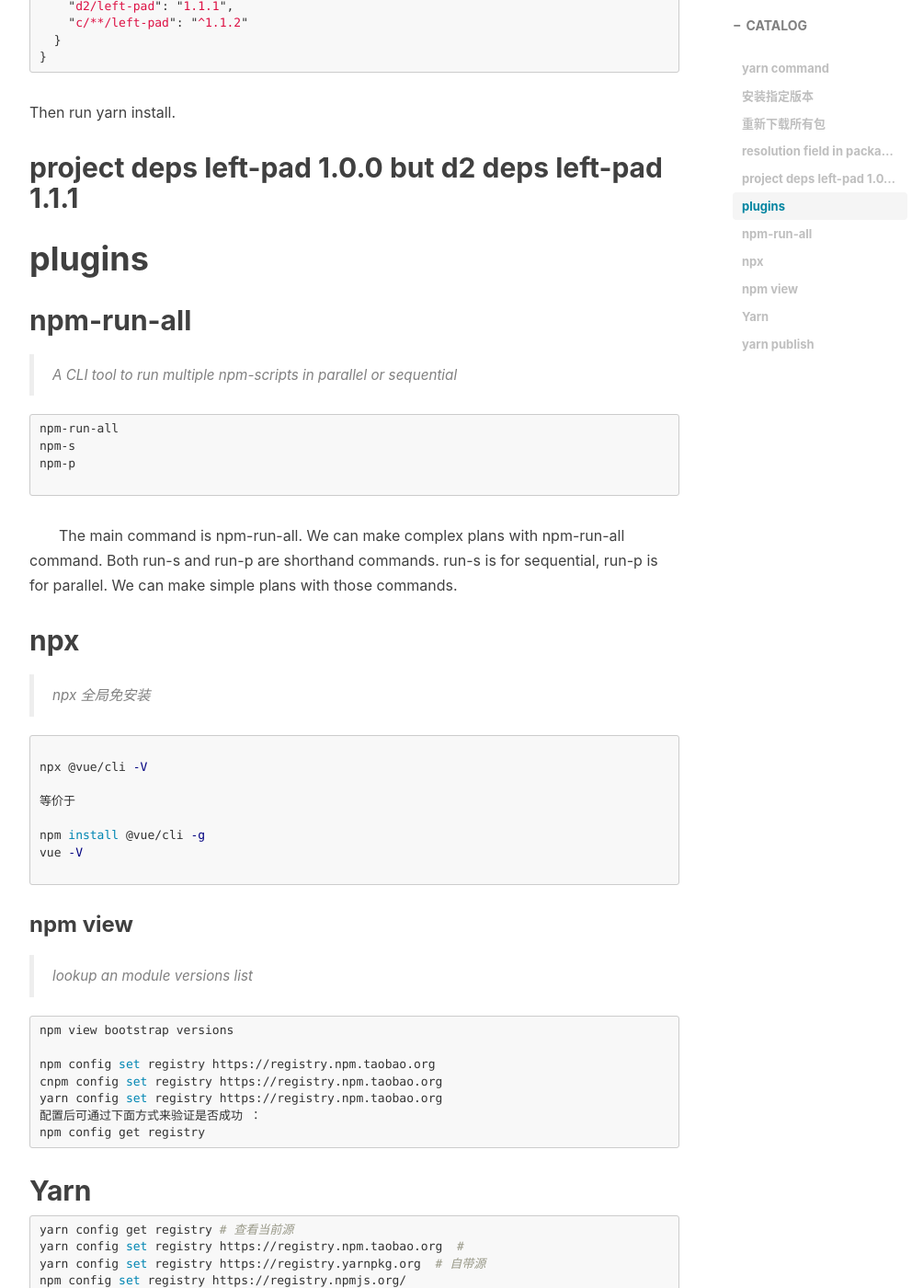
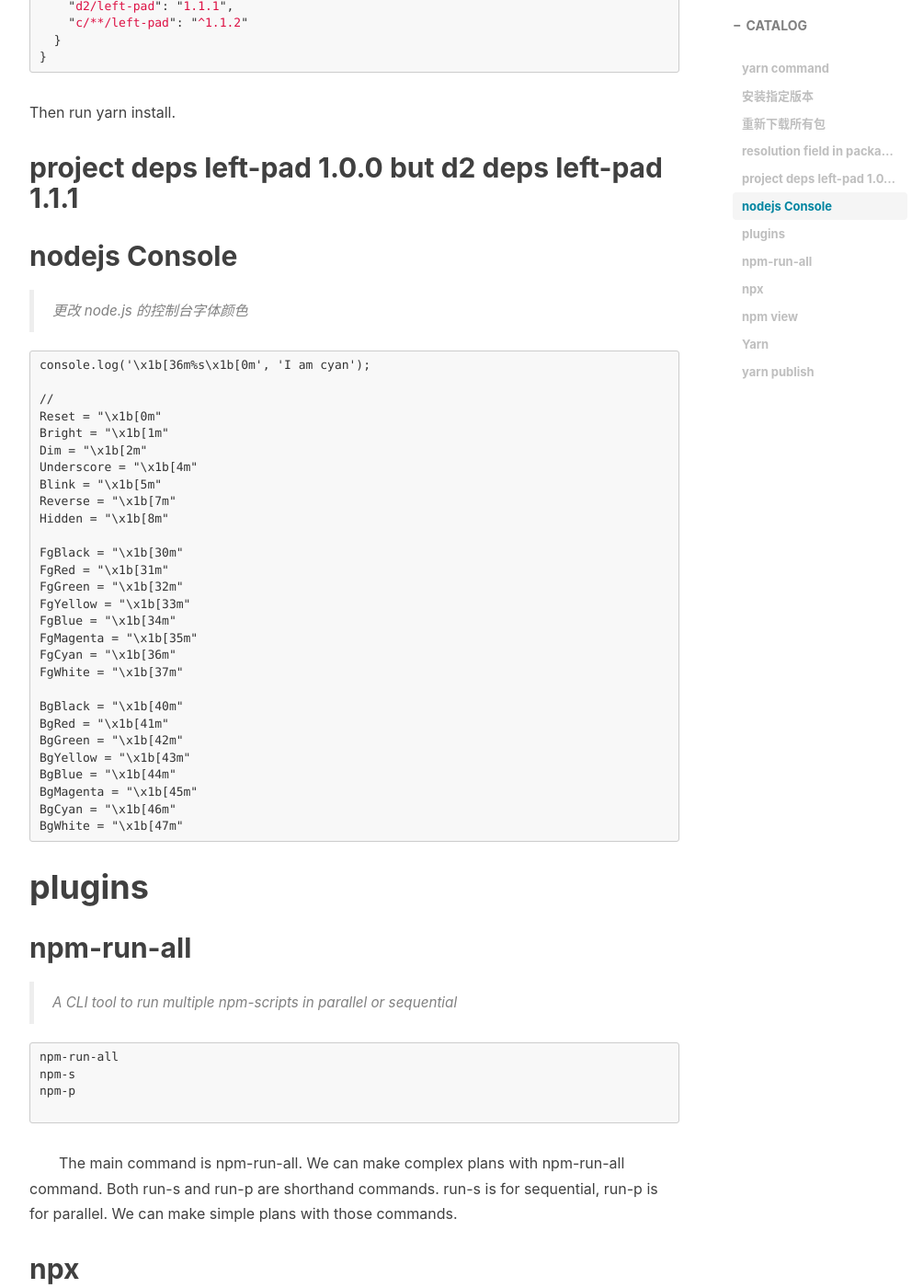
Before and after one commit to lanbery/lanbery.github.io, a Jekyll site: the page built from _posts/2019-11-27-Nodejs-Yarn.md, in a window 1280 px wide and 1400 px high, scrolled down 1594 px. Shown: the whole window at 92% size, without its empty margins (233-1237 px from the left). Built offline with Jekyll 4.4.1, drawn with Linux system fonts in a browser that asks for light colours; nearby versions of some CDN libraries; comment, search, counter and statistics services are not loaded.

````diff
--- a/_posts/2019-11-27-Nodejs-Yarn.md
+++ b/_posts/2019-11-27-Nodejs-Yarn.md
@@ -73,6 +73,43 @@ Then run yarn install.
 ---------------------
 
 
+## nodejs Console
+
+> 更改 node.js 的控制台字体颜色
+
+```nodejs
+console.log('\x1b[36m%s\x1b[0m', 'I am cyan');
+
+//
+Reset = "\x1b[0m"
+Bright = "\x1b[1m"
+Dim = "\x1b[2m"
+Underscore = "\x1b[4m"
+Blink = "\x1b[5m"
+Reverse = "\x1b[7m"
+Hidden = "\x1b[8m"
+
+FgBlack = "\x1b[30m"
+FgRed = "\x1b[31m"
+FgGreen = "\x1b[32m"
+FgYellow = "\x1b[33m"
+FgBlue = "\x1b[34m"
+FgMagenta = "\x1b[35m"
+FgCyan = "\x1b[36m"
+FgWhite = "\x1b[37m"
+
+BgBlack = "\x1b[40m"
+BgRed = "\x1b[41m"
+BgGreen = "\x1b[42m"
+BgYellow = "\x1b[43m"
+BgBlue = "\x1b[44m"
+BgMagenta = "\x1b[45m"
+BgCyan = "\x1b[46m"
+BgWhite = "\x1b[47m"
+```
+
+
+
 # plugins
 
 ## npm-run-all
````
Also changed, not shown: _posts/2019-12-11-js-world-components3.md (+15 -1 lines).
